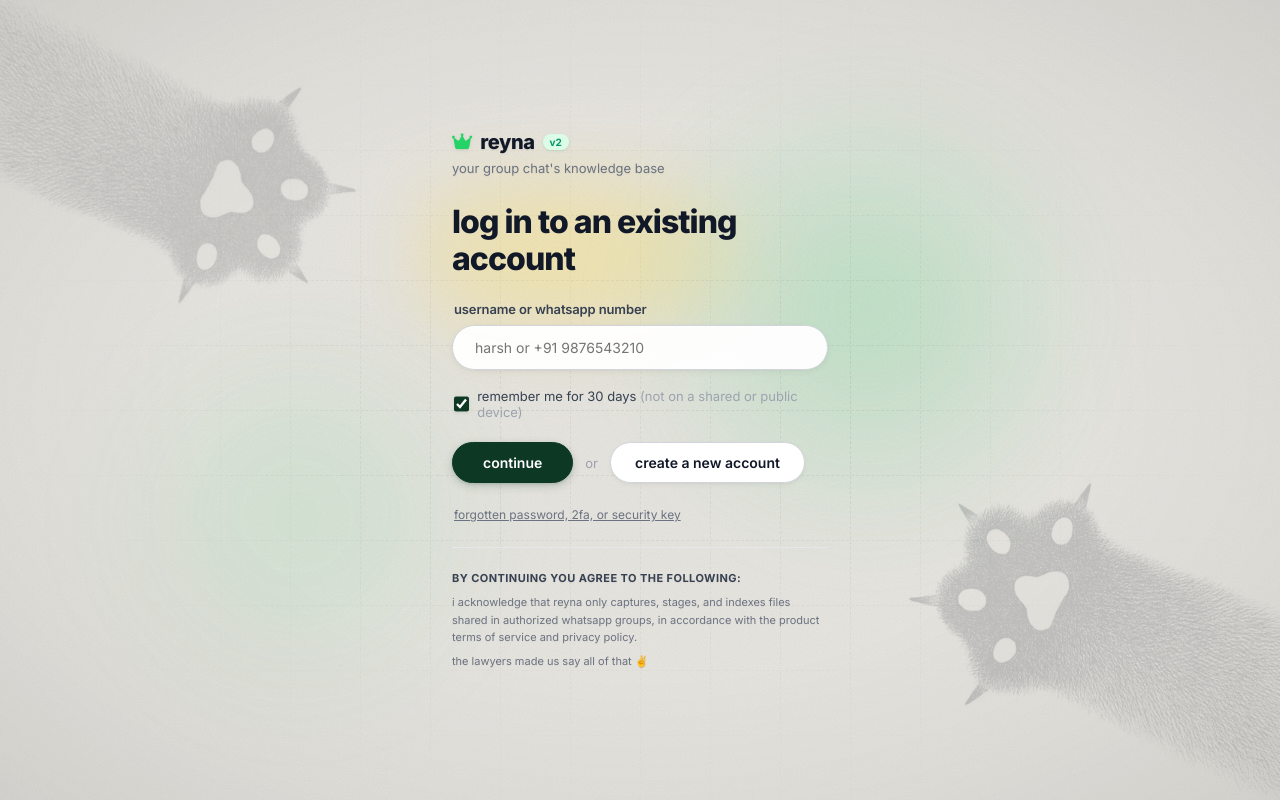
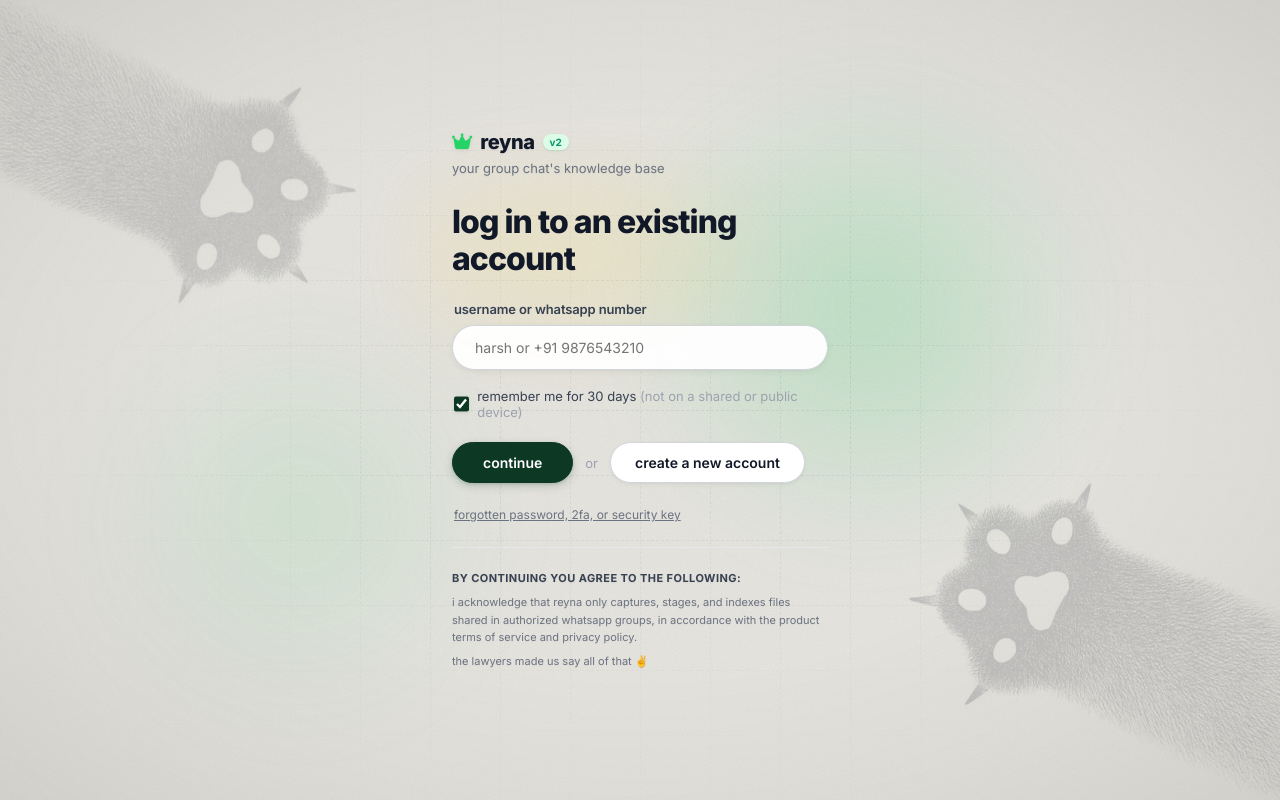
Before and after one commit to hurshnarayan/reyna, a React (Vite) app in the folder web/: page /login in a window 1280 px wide. Built offline with nearby package versions, Linux system fonts and the light colour scheme.

Commit message:
style(login): decrease heading spotlight opacity (0.42 -> 0.20)

```diff
--- a/web/src/pages/Login.jsx
+++ b/web/src/pages/Login.jsx
@@ -297,8 +297,8 @@ export default function Login() {
               left: -35,
               width: 360,
               height: 190,
-              background: 'radial-gradient(ellipse at 40% 45%, rgba(254, 225, 95, 0.42) 0%, rgba(253, 216, 53, 0.20) 45%, rgba(254, 243, 199, 0.05) 70%, transparent 90%)',
-              filter: 'blur(32px)',
+              background: 'radial-gradient(ellipse at 40% 45%, rgba(254, 225, 95, 0.20) 0%, rgba(253, 216, 53, 0.09) 45%, rgba(254, 243, 199, 0.02) 70%, transparent 90%)',
+              filter: 'blur(35px)',
               pointerEvents: 'none',
               zIndex: -1,
             }}
```
